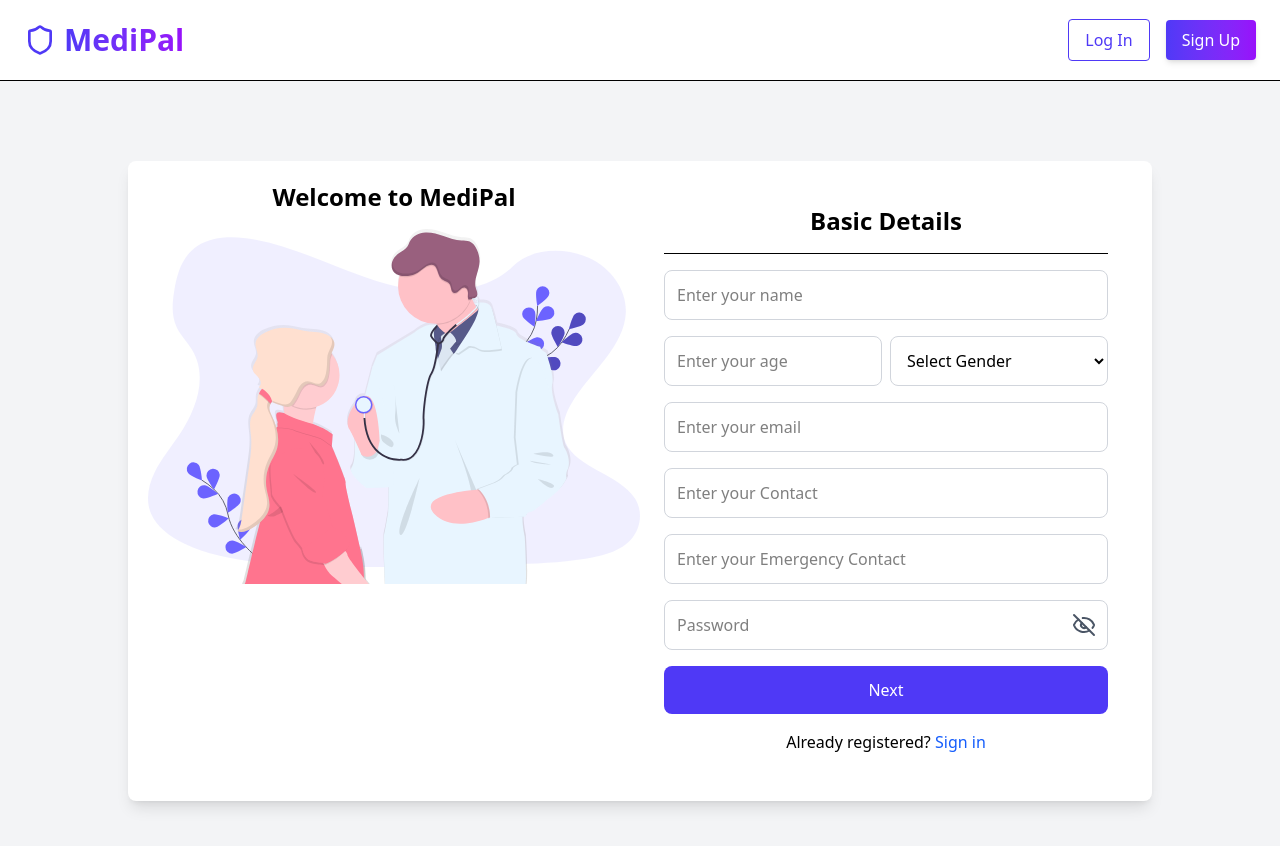
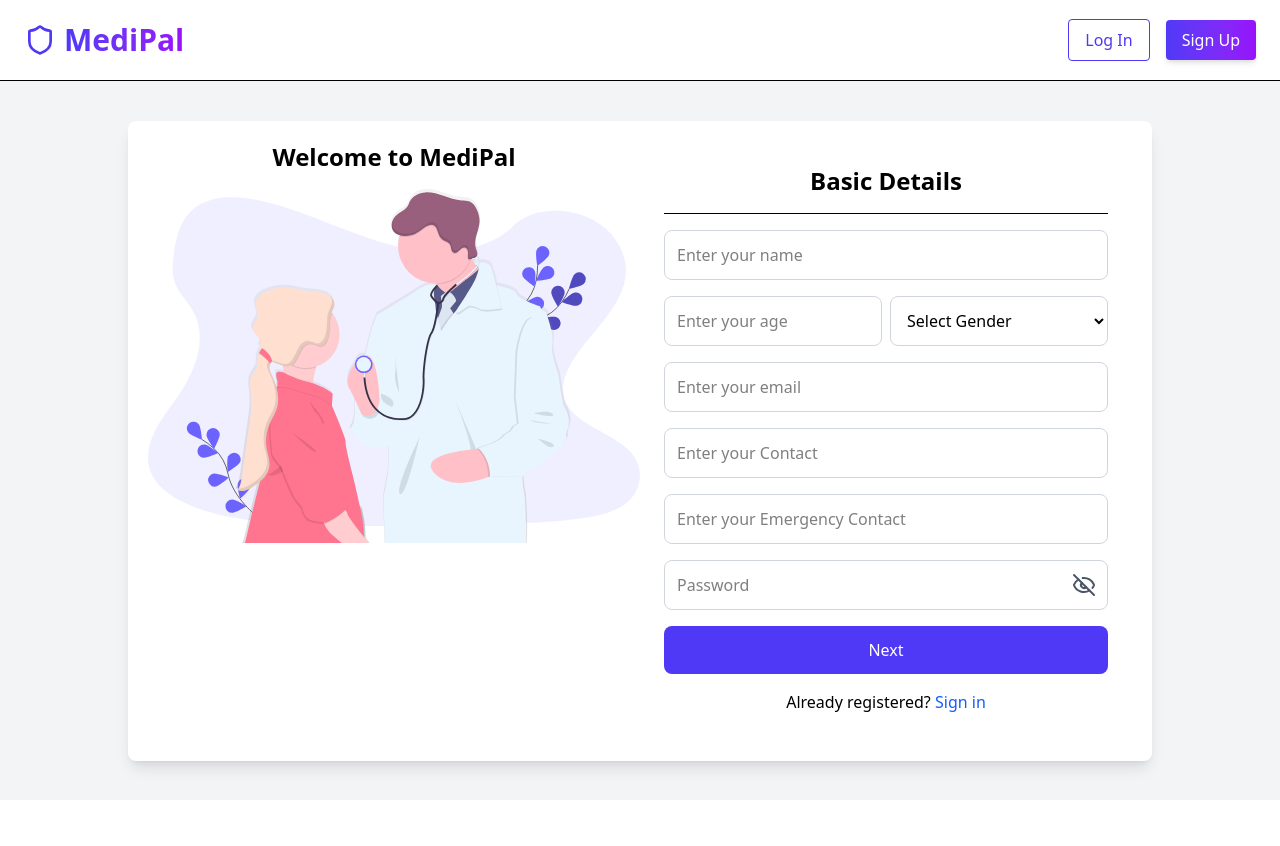
Before and after one commit to Hack2A/MediPal, a React (Vite) app in the folder frontend/: page /registeruser in a window 1280 px wide. Shown: the top 846 px of the page. After the commit the page ends 800 px from the top, so only its background shows below. Built offline with nearby package versions, Linux system fonts and the light colour scheme.

Commit message:
Minor changed to register form

```diff
--- a/frontend/src/pages/forms/DocRegister.jsx
+++ b/frontend/src/pages/forms/DocRegister.jsx
@@ -41,7 +41,7 @@ const Register = () => {
     };
 
     return (
-        <div className="flex flex-col min-h-screen items-center justify-center bg-gray-100">
+        <div className="flex flex-col items-center justify-center bg-gray-100">
             <motion.div
                 className="bg-white shadow-lg rounded-lg flex w-full max-w-5xl p-5 min-h-[80vh] my-3 relative"
                 initial={{ opacity: 0, y: 30 }}
--- a/frontend/src/pages/forms/Register.jsx
+++ b/frontend/src/pages/forms/Register.jsx
@@ -81,7 +81,7 @@ const Register = () => {
     };
 
     return (
-        <div className="flex flex-col min-h-screen items-center justify-center bg-gray-100">
+        <div className="flex flex-col items-center justify-center bg-gray-100">
             <motion.div
                 className="bg-white shadow-lg rounded-lg flex w-full max-w-5xl p-5 min-h-[80vh] my-3 relative"
                 initial={{ opacity: 0, y: 30 }}
```
